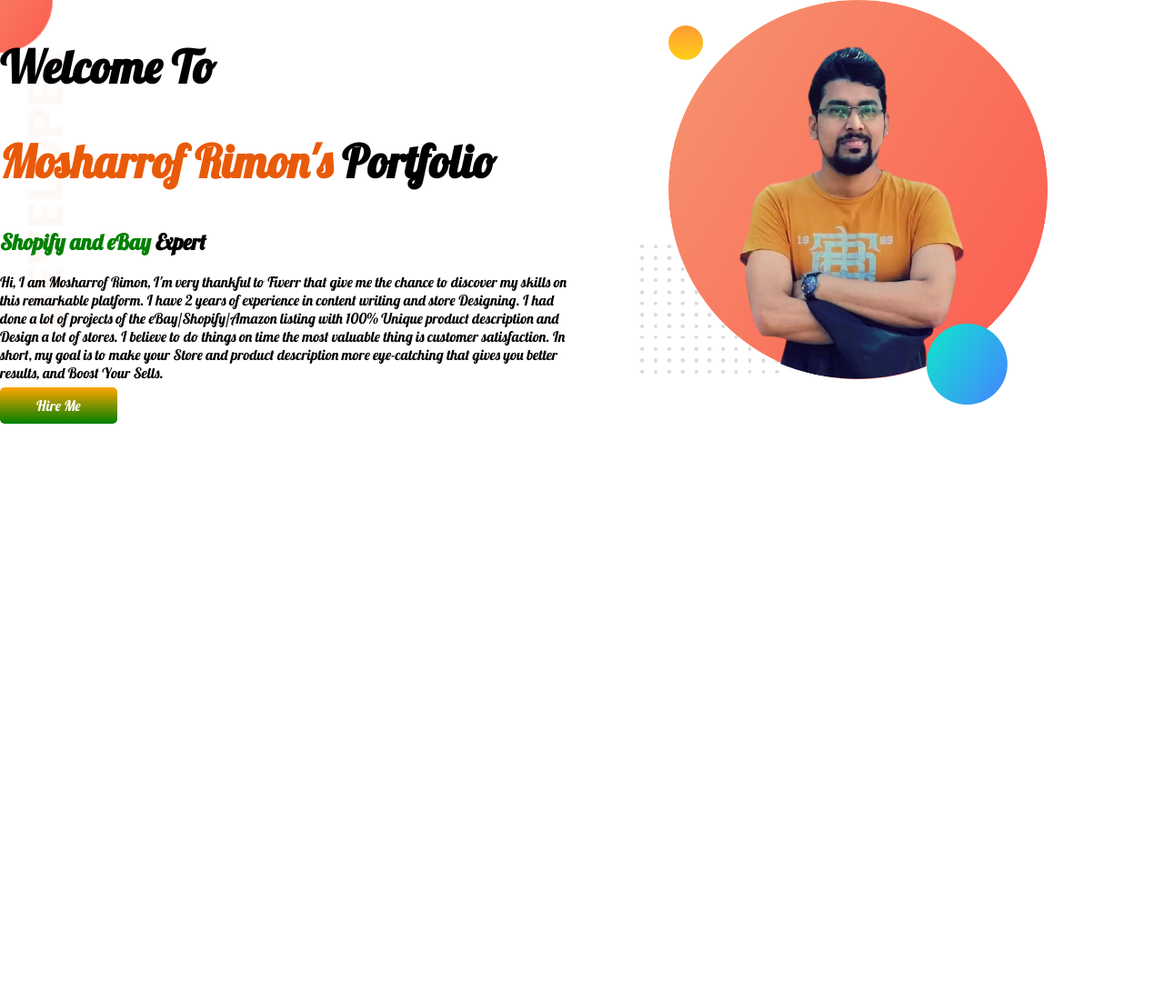
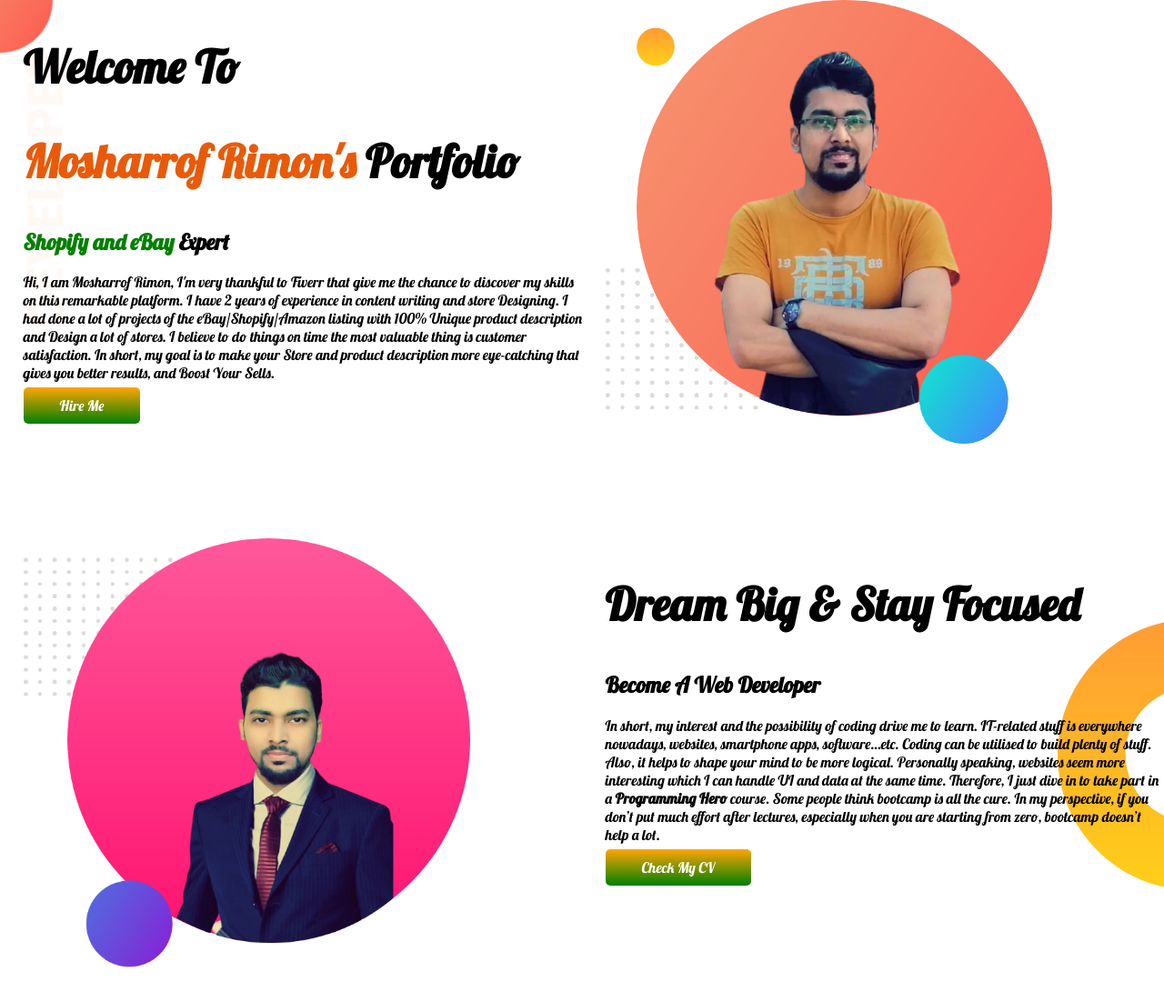
Before and after one commit to Rimon0608/My-first-Portfolio-, a plain HTML site: page Index.html in a window 1280 px wide. Shown: the whole page at 91% size. Before the commit the page ends 800 px from the top, so only its background shows below. Drawn offline with Linux system fonts and the light colour scheme.

Commit message:
Middle Banner Added

```diff
--- a/Index.html
+++ b/Index.html
@@ -25,5 +25,19 @@
         </div>
 
     </section>
+
+    <section class="dream-big">
+        <div class="half-width">
+            <img src="my-bg2.png" alt="">
+        </div>
+        <div class="half-width">
+            <h1>Dream Big & Stay Focused</h1>
+            <h2>Become A Web Developer</h2>
+            <p>
+                In short, my interest and the possibility of coding drive me to learn. IT-related stuff is everywhere nowadays, websites, smartphone apps, software…etc. Coding can be utilised to build plenty of stuff. Also, it helps to shape your mind to be more logical. Personally speaking, websites seem more interesting which I can handle UI and data at the same time. Therefore, I just dive in to take part in a <strong>Programming Hero</strong> course. Some people think bootcamp is all the cure. In my perspective, if you don’t put much effort after lectures, especially when you are starting from zero, bootcamp doesn’t help a lot.
+            </p>
+            <a class="link-button" target="_blank" href="https://www.linkedin.com/in/mosharrof-rimon-268080198/">Check My CV</a>
+        </div>
+    </section>
 </body>
 </html>
--- a/Style.css
+++ b/Style.css
@@ -17,14 +17,19 @@ h1{
 }
 section{
     display: flex;
+    margin-bottom: 100px;
 }
 .half-width{
     width: 100%;
+    padding-left: 2%;
+}
+.dream-big{
+    background-image: url(dream-bg.png);
+    background-repeat: no-repeat;
+    background-position: right;
 }
 .half-width img{
-    width: 70%;
-    padding-left: 10%;
-    padding-right: 5%;
+    width: 80%;
 }
 .link-button{
     text-decoration: none;
```
Also changed, not shown: dream-bg.png (renamed from images/dream-bg.png), my-bg2.png (added).
